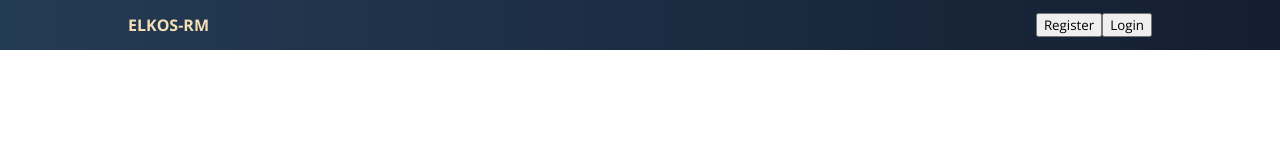
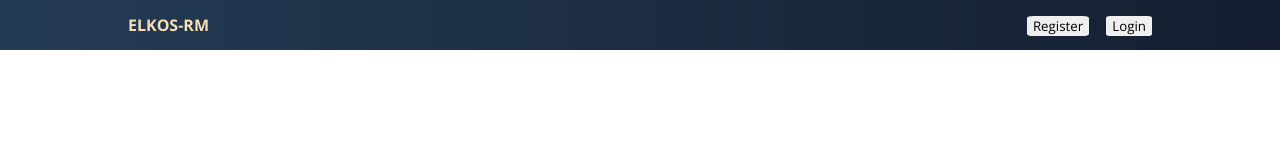
Before and after one commit to demetgas/hotel-reservation-fe, a React (Create React App) app: page / in a window 1280 px wide. Shown: the top 160 px of the page. Built offline with nearby package versions, Linux system fonts and the light colour scheme.

Commit message:
Update navbar.css

```diff
--- a/src/components/Navbar/navbar.css
+++ b/src/components/Navbar/navbar.css
@@ -23,6 +23,11 @@
   align-items: center;
   justify-content: space-between;
 }
+.navButton {
+  margin-left: 17px;
+  border: none;
+  border-radius: 10%;
+}
 
 .logo {
   font-weight: bold;
```
